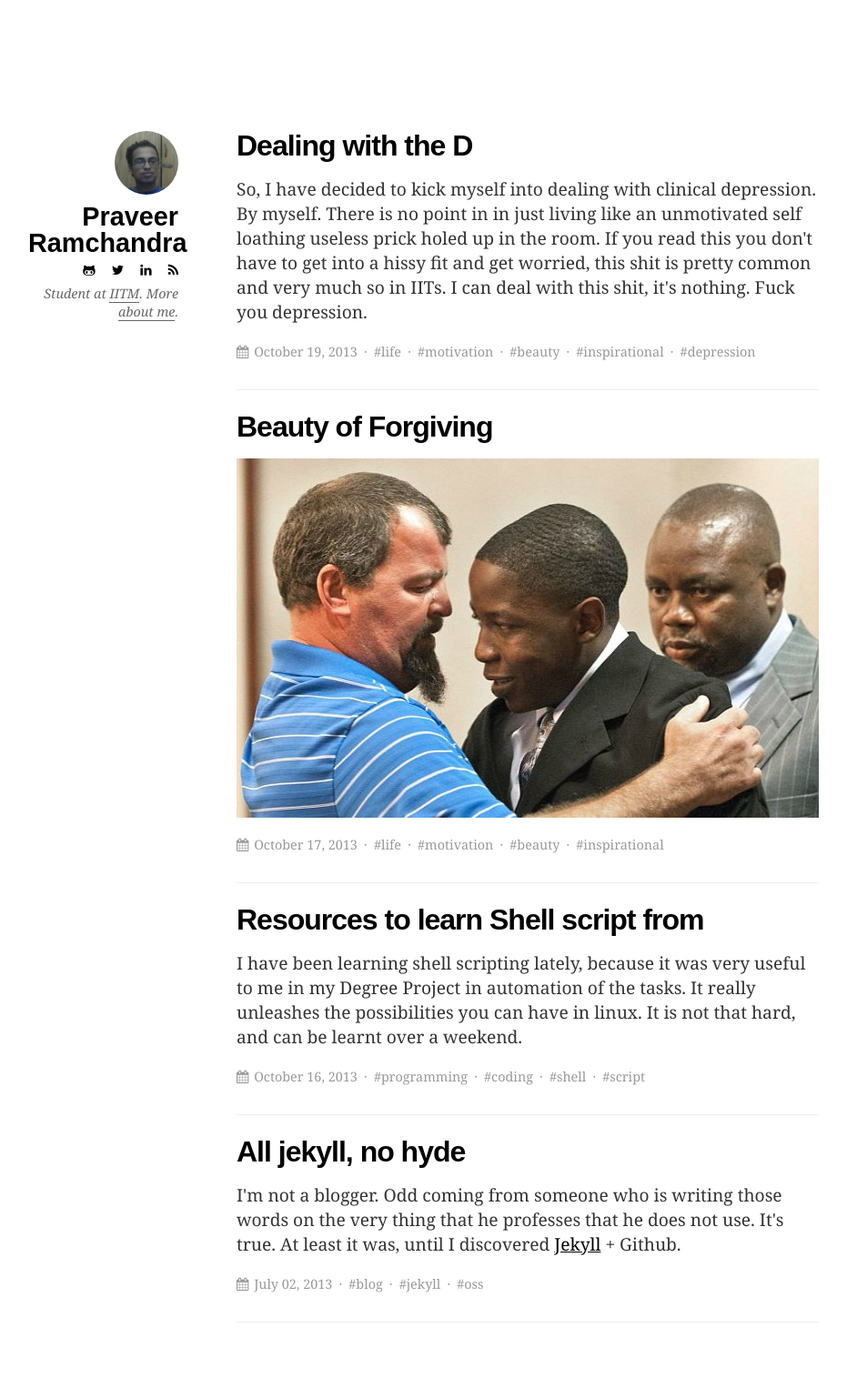
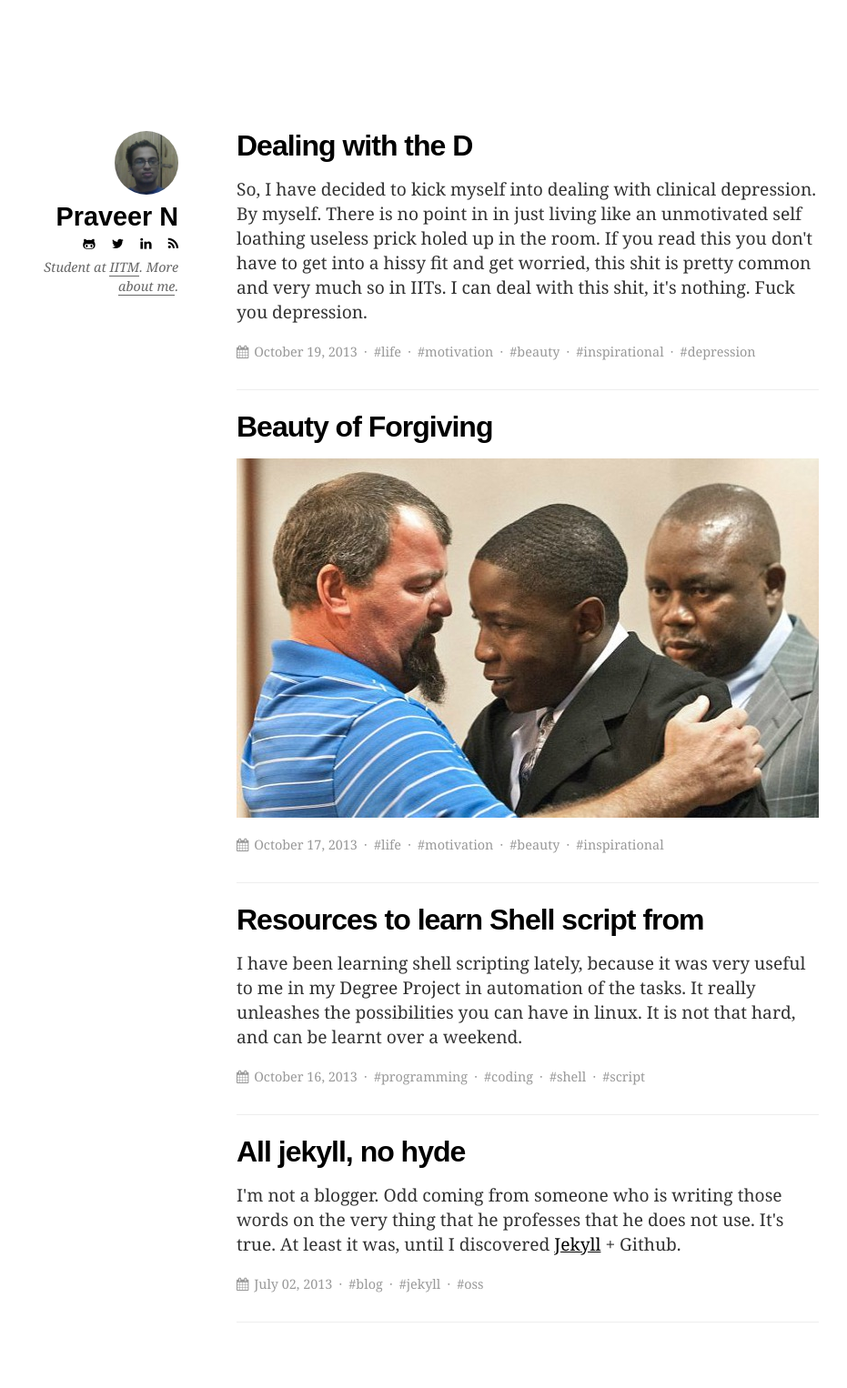
Before and after one commit to ganpatrao/ganpatrao.github.io, a Jekyll site: the page built from index.html, in a window 1280 px wide. Shown: the whole page at 91% size, without its empty margins (124-1055 px from the left). Built offline with Jekyll 4.4.1, drawn with Linux system fonts in a browser that asks for light colours.

Commit message:
Update _config.yml

```diff
--- a/_config.yml
+++ b/_config.yml
@@ -3,7 +3,7 @@ description: Blog of Praveer
 url: "ganpatrao.github.io"
 
 # Author info
-author_name: Praveer Ramchandra
+author_name: Praveer N
 author_image_path: /images/author-image.jpeg
 author_bio: |
     Student at <a href=http://www.iitm.ac.in/>IITM</a>.
```
